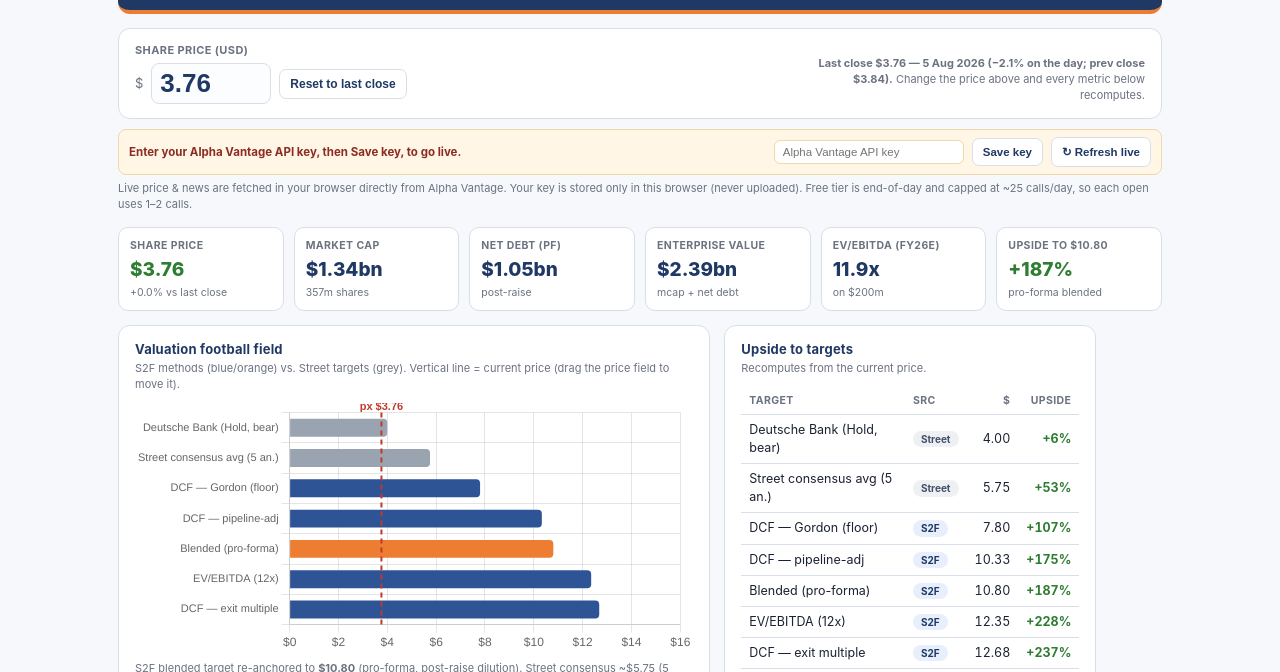
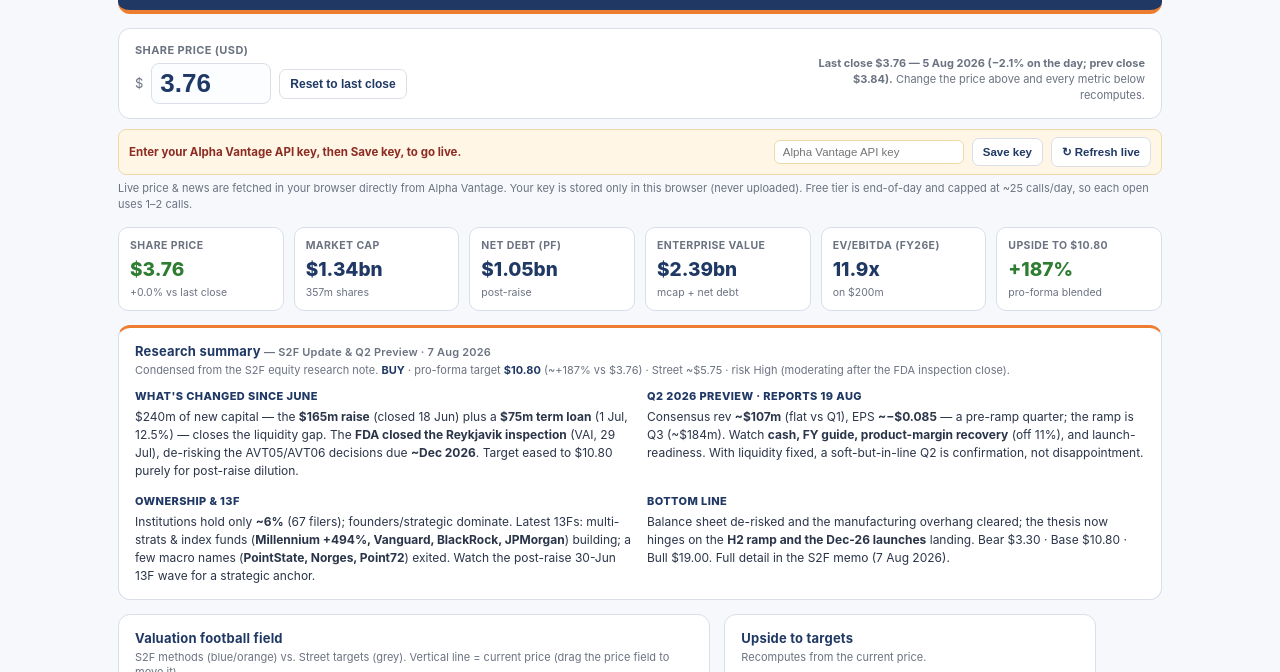
Before and after one commit to SveinnBjornsson/alvo-dashboard, a plain HTML site: page index.html in a window 1280 px wide. Shown: the part 80-752 px from the top of the page. Drawn offline with nearby package versions, Linux system fonts and the light colour scheme.

Commit message:
Update dashboard: add research summary box (S2F Q2 preview & 13F)

```diff
--- a/index.html
+++ b/index.html
@@ -117,6 +117,29 @@ td.r,th.r{text-align:right;font-variant-numeric:tabular-nums}
   </div>
 
   <div class="kpis" id="kpis"></div>
+
+  <div class="card full" style="border-top:3px solid var(--orange);margin-top:14px">
+    <h2>Research summary <span style="font-weight:600;color:var(--grey);font-size:11px">— S2F Update &amp; Q2 Preview · 7 Aug 2026</span></h2>
+    <p class="hint">Condensed from the S2F equity research note. <b style="color:var(--navy)">BUY</b> · pro-forma target <b style="color:var(--navy)">$10.80</b> (~+187% vs $3.76) · Street ~$5.75 · risk High (moderating after the FDA inspection close).</p>
+    <div style="display:grid;grid-template-columns:1fr 1fr;gap:14px;margin-top:6px">
+      <div>
+        <div style="font-size:11px;font-weight:800;color:var(--navy);text-transform:uppercase;letter-spacing:.4px;margin-bottom:3px">What's changed since June</div>
+        <div style="font-size:12px;color:#2b3549;line-height:1.5">$240m of new capital — the <b>$165m raise</b> (closed 18 Jun) plus a <b>$75m term loan</b> (1 Jul, 12.5%) — closes the liquidity gap. The <b>FDA closed the Reykjavik inspection</b> (VAI, 29 Jul), de-risking the AVT05/AVT06 decisions due <b>~Dec 2026</b>. Target eased to $10.80 purely for post-raise dilution.</div>
+      </div>
+      <div>
+        <div style="font-size:11px;font-weight:800;color:var(--navy);text-transform:uppercase;letter-spacing:.4px;margin-bottom:3px">Q2 2026 preview · reports 19 Aug</div>
+        <div style="font-size:12px;color:#2b3549;line-height:1.5">Consensus rev <b>~$107m</b> (flat vs Q1), EPS <b>~−$0.085</b> — a pre-ramp quarter; the ramp is Q3 (~$184m). Watch <b>cash, FY guide, product-margin recovery</b> (off 11%), and launch-readiness. With liquidity fixed, a soft-but-in-line Q2 is confirmation, not disappointment.</div>
+      </div>
+      <div>
+        <div style="font-size:11px;font-weight:800;color:var(--navy);text-transform:uppercase;letter-spacing:.4px;margin-bottom:3px">Ownership &amp; 13F</div>
+        <div style="font-size:12px;color:#2b3549;line-height:1.5">Institutions hold only <b>~6%</b> (67 filers); founders/strategic dominate. Latest 13Fs: multi-strats &amp; index funds (<b>Millennium +494%, Vanguard, BlackRock, JPMorgan</b>) building; a few macro names (<b>PointState, Norges, Point72</b>) exited. Watch the post-raise 30-Jun 13F wave for a strategic anchor.</div>
+      </div>
+      <div>
+        <div style="font-size:11px;font-weight:800;color:var(--navy);text-transform:uppercase;letter-spacing:.4px;margin-bottom:3px">Bottom line</div>
+        <div style="font-size:12px;color:#2b3549;line-height:1.5">Balance sheet de-risked and the manufacturing overhang cleared; the thesis now hinges on the <b>H2 ramp and the Dec-26 launches</b> landing. Bear $3.30 · Base $10.80 · Bull $19.00. Full detail in the S2F memo (7 Aug 2026).</div>
+      </div>
+    </div>
+  </div>
 
   <div class="grid2">
     <div class="card">
```
